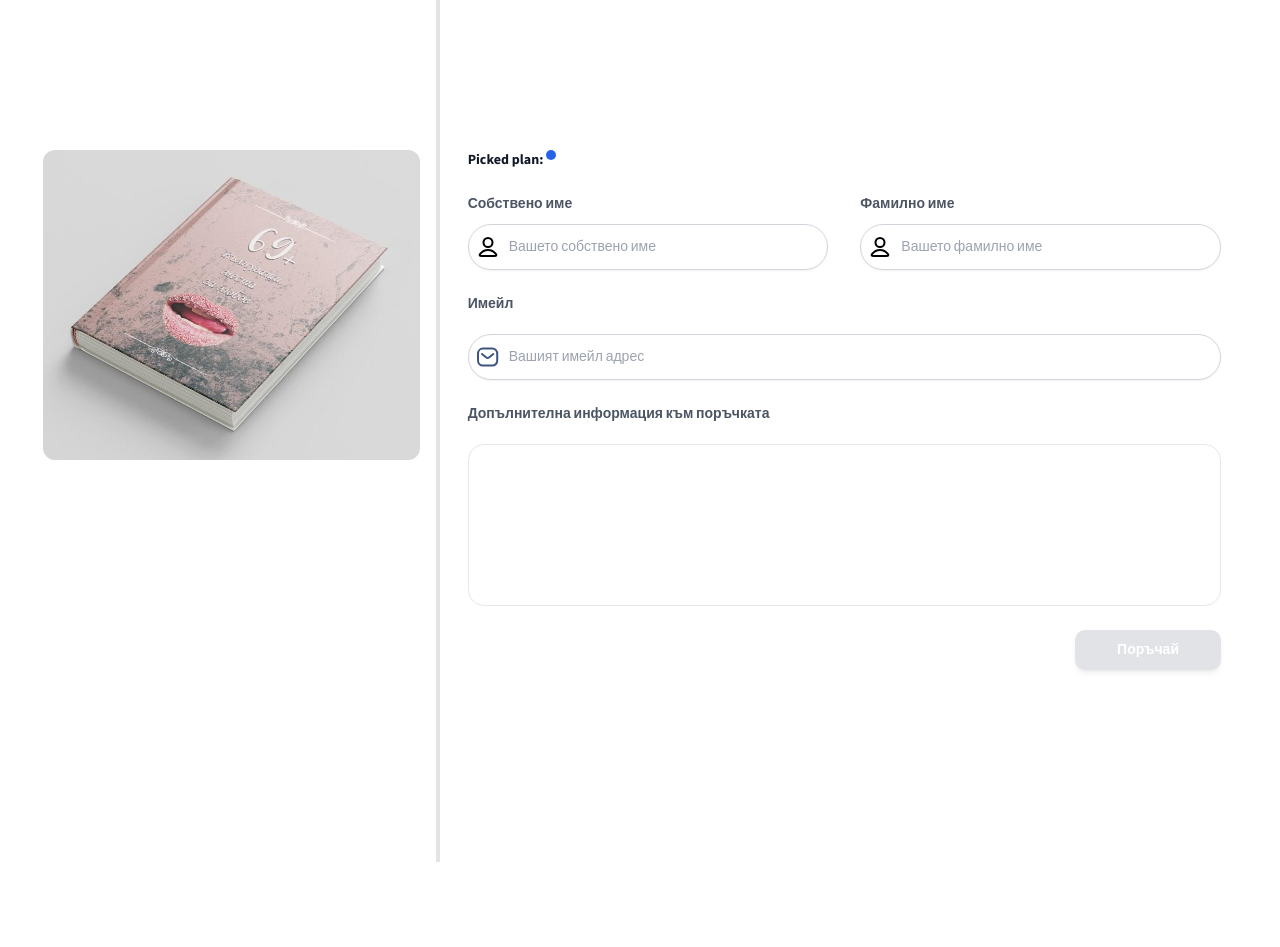
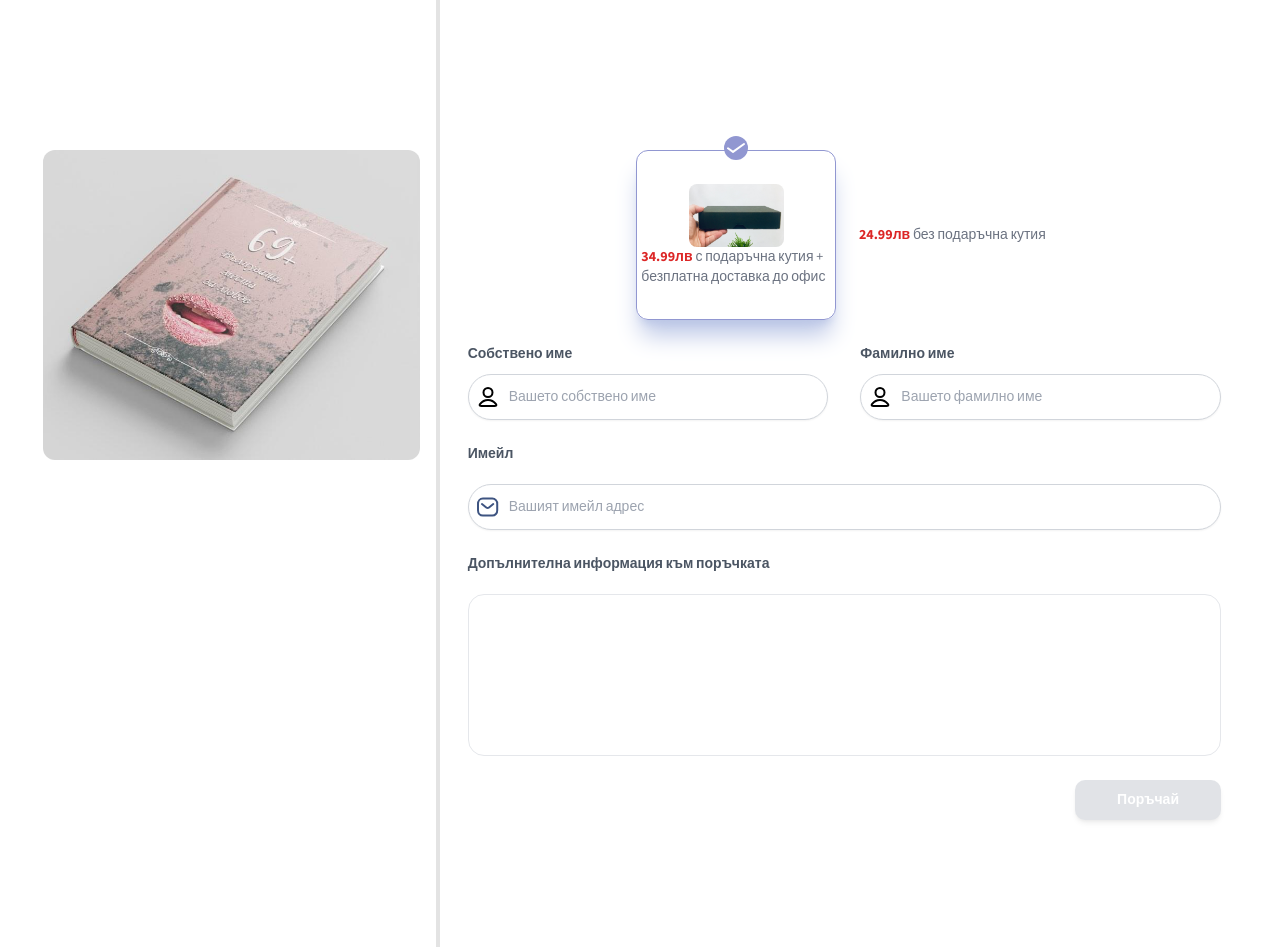
Before and after one commit to antoanparashkevov/book-nextjs, a Next.js app: page / in a window 1280 px wide. Shown: the part 1800-2747 px from the top of the page. Built offline with nearby package versions, Linux system fonts and the light colour scheme.

Commit message:
Create RadioButton UI component

```diff
--- a/src/components/UI/Circle.tsx
+++ /dev/null
@@ -1,12 +0,0 @@
-import React from "react";
-
-const Circle: React.FC<{ className?: string }> = ({ className }) => {
-
-  return (
-		<span
-			className={`inline-block w-[10px] h-[10px]  rounded-full ${className || "bg-main"}`}
-		/>
-	);
-};
-
-export default Circle;
--- a/src/components/UI/ContactForm.tsx
+++ b/src/components/UI/ContactForm.tsx
@@ -1,6 +1,6 @@
 "use client";
 
-import React, {FormEvent, Fragment} from "react";
+import React, {FormEvent, Fragment, useState} from "react";
 import Image from 'next/image';
 
 import BookCover from '../../../public/images/book_cover.jpg';
@@ -10,7 +10,6 @@ import MessageIcon from "../../../public/icons/message.svg";
 
 import Input from "./Input";
 import TextArea from "./TextArea";
-import Circle from "./Circle";
 
 const SubmitButton = dynamic(() => import("./SubmitButton"));
 
@@ -18,12 +17,23 @@ import dynamic from "next/dynamic";
 import {useFormStatus} from "react-dom";
 import useInput from "@/hooks/useInput";
 
+import GiftBoxImage from '../../../public/images/gift_box.webp';
+import MarkIcon from '../../../public/icons/mark.svg';
+import Icon from "@/components/UI/Icon";
+import RadioButton from "@/components/UI/RadioButton";
+
 export type initialStateType = {
     message: string,
 }
 
 const ContactForm: React.FC = () => {
     const formState = useFormStatus();
+    const [selectedOffer, setSelectedOffer] = useState<string>('gift')
+
+    const onOptionChange = (event: any) => {
+        console.log(event)
+        setSelectedOffer(event.target.value);
+    }
 
     const {
         value: enteredFirstName,
@@ -101,13 +111,35 @@ const ContactForm: React.FC = () => {
                     onSubmit={handleFormSubmission}
                     className="grid grid-cols-1 md:grid-cols-2 lg:col-span-2 gap-x-8 gap-y-6 py-20 px-6 lg:py-48 lg:px-8"
                 >
+                    <fieldset className="flex justify-center items-center gap-x-4 md:col-span-2">
 
-                    <p className="flex text-sm text-black font-bold md:col-span-2">
-                        Picked plan:&nbsp;
-                        <span className="inline-flex gap-x-[1px] text-blue-600">
-							<Circle className="bg-blue-600"/>
-						</span>
-                    </p>
+                        <RadioButton
+                            id='gift'
+                            value='gift'
+                            onOptionChange={onOptionChange}
+                            selected={selectedOffer}
+                        >
+                            <Image
+                                src={GiftBoxImage}
+                                alt='Gift box'
+                                className='rounded-[8px] w-1/2'
+                            />
+                            <p className='text-sm text-gray-500'>
+                                <strong className='text-red-600'>34.99лв</strong> с подаръчна кутия + безплатна доставка до офис
+                            </p>
+                        </RadioButton>
+
+                        <RadioButton
+                            id='no-gift'
+                            value='no-gift'
+                            onOptionChange={onOptionChange}
+                            selected={selectedOffer}
+                        >
+                            <p className='text-sm text-gray-500'>
+                                <strong className='text-red-600'>24.99лв</strong> без подаръчна кутия
+                            </p>
+                        </RadioButton>
+                    </fieldset>
 
                     <div
                         className={`
--- a/src/components/UI/Icon.tsx
+++ b/src/components/UI/Icon.tsx
@@ -3,13 +3,6 @@
 import React, { useState } from "react";
 import Image from "next/image";
 import { StaticImport } from "next/dist/shared/lib/get-img-props";
-
-import TooltipWrapper from "./TooltipWrapper";
-
-type tooltipOptions = {
-	activateTooltip: boolean;
-	tooltipContent: string;
-};
 
 export type iconProps = {
 	parentClassName?: string | [] | {};
@@ -20,7 +13,6 @@ export type iconProps = {
 	alt: string;
 	href?: string;
 	target?: string;
-	tooltipOptions?: tooltipOptions;
 };
 
 const Icon: React.FC<iconProps> = ({
@@ -32,7 +24,6 @@ const Icon: React.FC<iconProps> = ({
 	alt,
 	href,
 	target,
-	tooltipOptions
 }) => {
 	const [showTooltip, setShowTooltip] = useState<boolean>(false);
 
@@ -40,7 +31,6 @@ const Icon: React.FC<iconProps> = ({
 		<div
 			className={`
                 ${parentClassName || ""}
-                ${tooltipOptions?.activateTooltip ? "cursor-pointer" : ""}
                 relative
             `}
 			onMouseOver={() => setShowTooltip(true)}
@@ -62,9 +52,6 @@ const Icon: React.FC<iconProps> = ({
 				height={height}
 				priority
 			/>
-			{tooltipOptions?.activateTooltip && showTooltip && (
-				<TooltipWrapper content={tooltipOptions.tooltipContent} />
-			)}
 		</div>
 	);
 };
--- /dev/null
+++ b/src/components/UI/RadioButton.tsx
@@ -0,0 +1,60 @@
+import React from "react";
+
+import Icon from "@/components/UI/Icon";
+import MarkIcon from "../../../public/icons/mark.svg";
+
+type RadioButtonProps = {
+    children: Readonly<React.ReactNode>;
+    id: string;
+    value: string;
+    onOptionChange: (event: any) => void
+    selected: string;
+}
+
+const RadioButton: React.FC<RadioButtonProps> = ({
+    children,
+    id,
+    value,
+    onOptionChange,
+    selected
+}) => {
+
+    return (
+        <label htmlFor={id}>
+            <input
+                type="radio"
+                id={id}
+                name='user-choice'
+                value={value}
+                checked={selected === value}
+                onChange={onOptionChange}
+                className='hidden group'
+            />
+
+            <span className={`
+                    relative
+                    flex flex-col justify-center items-center
+                    w-[200px] h-[170px] p-1
+                    border-[1px] border-solid rounded-xl
+                    ${selected === value ? 'border-purple-500 shadow-xl' : 'border-transparent shadow-none'}
+                    cursor-pointer shadow-purple-300
+                `}
+            >
+                <Icon
+                    src={MarkIcon}
+                    alt='Mark Icon'
+                    parentClassName={`
+                        !absolute -top-[15px] left-1/2
+                        -translate-x-1/2
+                        ${selected === value ? 'opacity-100 scale-100' : 'scale-[2] opacity-0'}
+                        pointer-events-none transition-all
+                        flex justify-center w-[24px] h-[24px] bg-purple-500 rounded-full
+                    `}
+                />
+                {children}
+            </span>
+        </label>
+    )
+};
+
+export default RadioButton;
--- a/src/components/UI/TooltipWrapper.tsx
+++ /dev/null
@@ -1,17 +0,0 @@
-import React from "react";
-
-const TooltipWrapper: React.FC<{ content: string }> = ({ content }) => {
-	return (
-		<div
-			className="
-                absolute left-0 bottom-[23px] min-w-[300px]
-                flex flex-col justify-center items-center py-[5px] px-[10px] bg-black text-white
-                shadow-md rounded-[5px] backdrop-blur-[5px]
-            "
-		>
-			<p className="font-normal text-sm text-center">{content}</p>
-		</div>
-	);
-};
-
-export default TooltipWrapper;
```
Also changed, not shown: public/icons/mark.svg (added), public/images/gift_box.webp (added).
